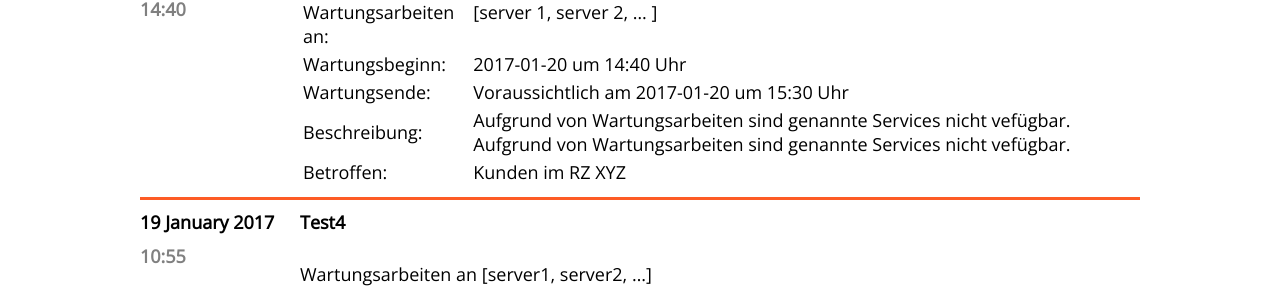
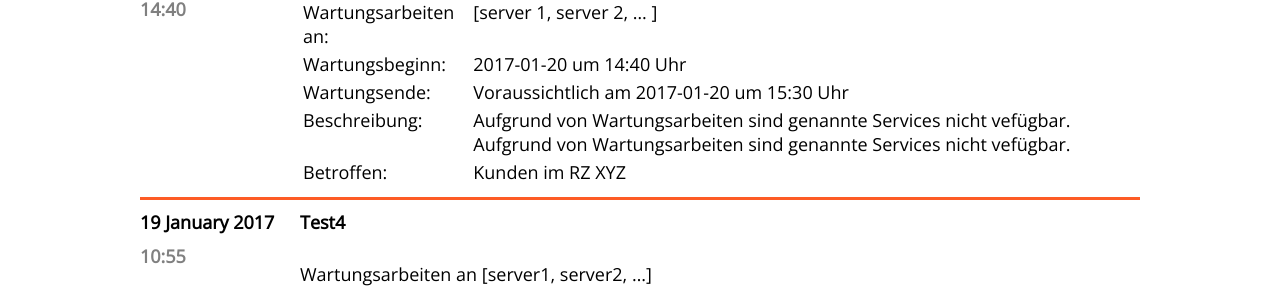
Before and after one commit to Storagegirl/storagegirl.github.io, a Jekyll site: the page built from index.html, in a window 1280 px wide. Shown: the part 279-582 px from the top of the page. Built offline with Jekyll 4.4.1, drawn with Linux system fonts in a browser that asks for light colours.

Commit message:
Update main.css

```diff
--- a/css/main.css
+++ b/css/main.css
@@ -33,6 +33,12 @@
 }
 
 th {
+    font-weight: normal;
+    text-align: left;
+    vertical-align: top;
+}
+
+tr {
     font-weight: normal;
     text-align: left;
     vertical-align: top;
```
